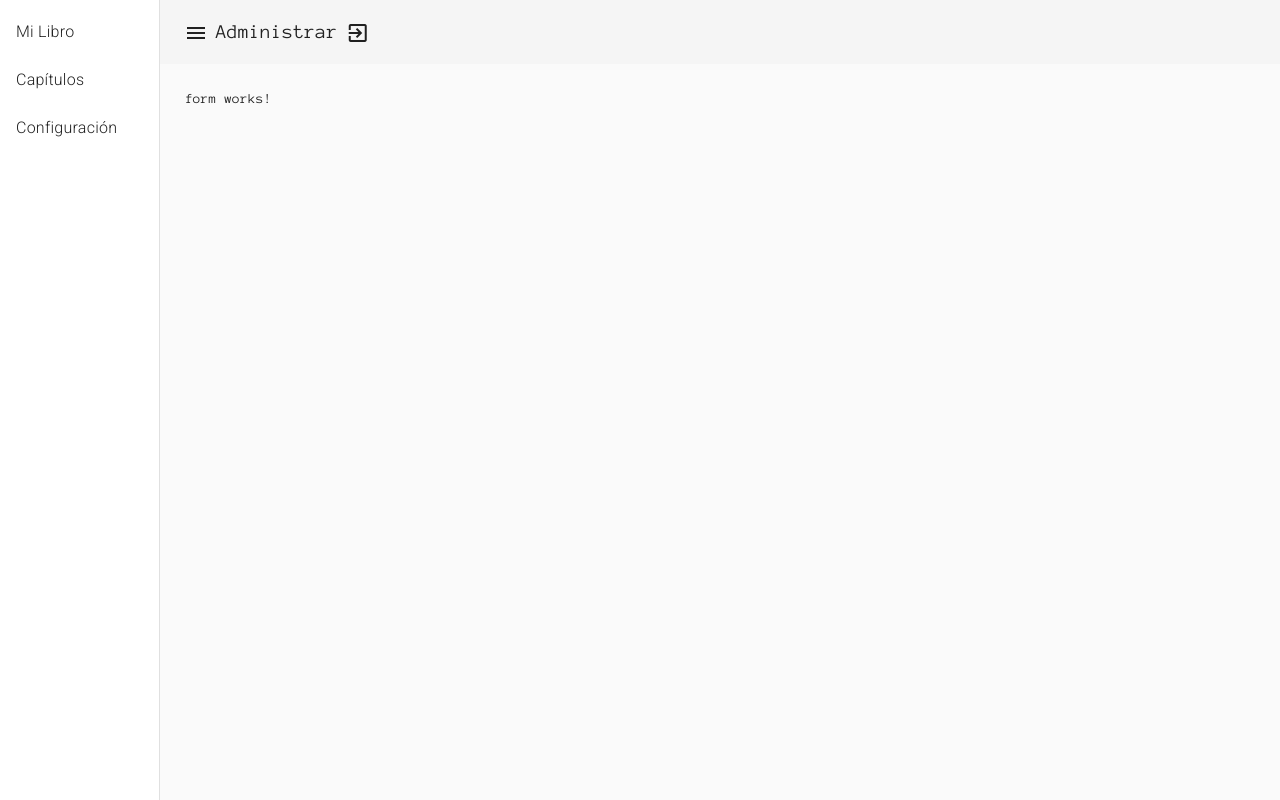
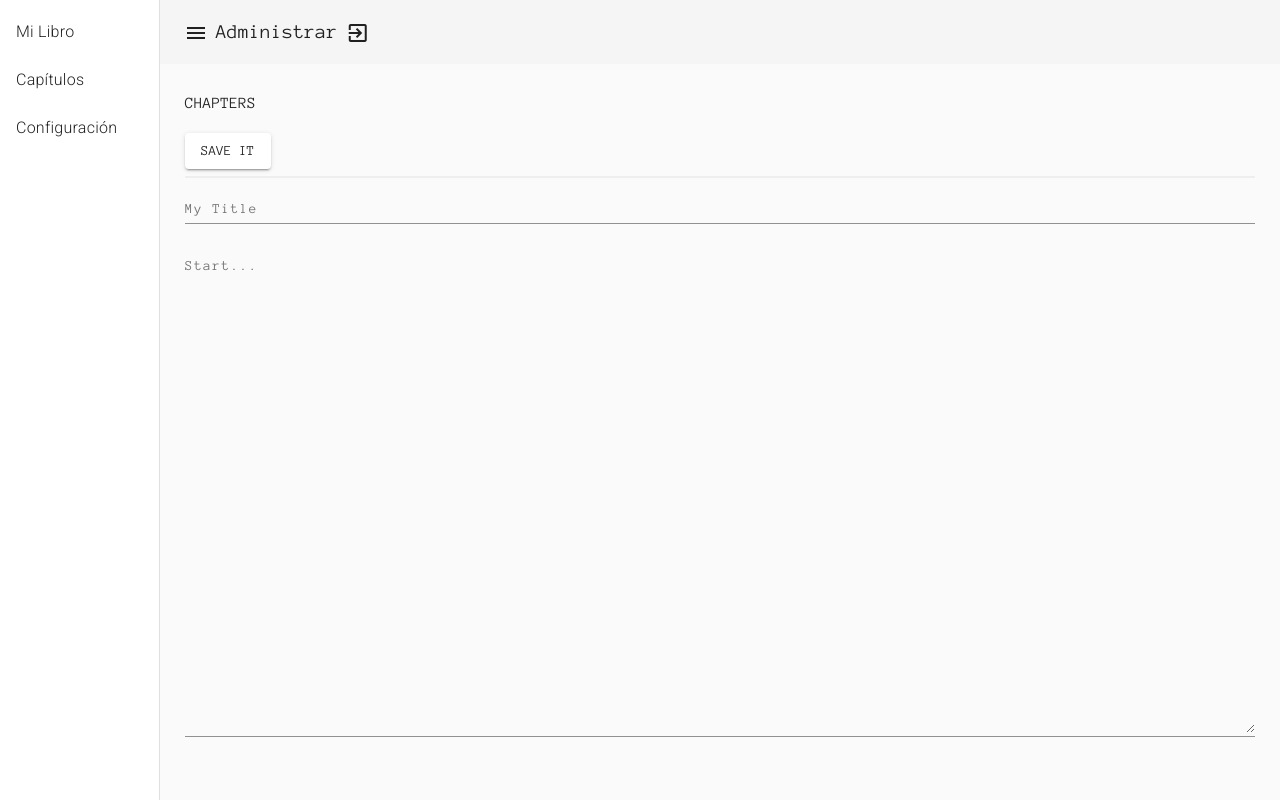
Before and after one commit to INNOVARE-SOFTWARE/selfmemory-angular-2021, an Angular app: page /memory/chapter/1 in a window 1280 px wide. Built offline with nearby package versions, Linux system fonts and the light colour scheme; no server answers; sample sign-in values are in the browser's storage.

Commit message:
set forms

```diff
--- a/src/app/ui/panel/chapter/form/form.component.html
+++ b/src/app/ui/panel/chapter/form/form.component.html
@@ -1 +1,15 @@
-<p>form works!</p>
+<div *ngIf="chapter">
+    <h3>CHAPTERS</h3>
+    <form #f="ngForm" (ngSubmit)="save()">
+        <button mat-raised-button type="submit">SAVE IT</button>
+        <hr/>
+        <mat-form-field class="width100">
+            <input matInput type="text" [ngModelOptions]="{standalone: true}" [(ngModel)]="chapter.title"
+                placeholder="My Title">
+        </mat-form-field>
+        <mat-form-field class="width100">
+            <textarea matInput rows="30" [ngModelOptions]="{standalone: true}" [(ngModel)]="chapter.text"
+                placeholder="Start..."></textarea>
+        </mat-form-field>
+    </form>
+</div>
--- a/src/app/ui/panel/chapter/form/form.component.ts
+++ b/src/app/ui/panel/chapter/form/form.component.ts
@@ -1,4 +1,5 @@
 import { Component, OnInit } from '@angular/core';
+import { Chapter } from 'src/app/models/chapter';
 
 @Component({
   selector: 'app-form',
@@ -7,9 +8,15 @@ import { Component, OnInit } from '@angular/core';
 })
 export class FormComponent implements OnInit {
 
+  chapter=new Chapter()
+
   constructor() { }
 
   ngOnInit(): void {
   }
 
+  save() {
+
+  }
+
 }
--- a/src/app/ui/panel/chapter/list/list.component.html
+++ b/src/app/ui/panel/chapter/list/list.component.html
@@ -1 +1,23 @@
-<p>list works!</p>
+<div>
+    <table class="table table-striped">
+        <thead>
+            <tr>
+                <th>Date</th>
+                <th>Title</th>
+                <th>Delete</th>
+            </tr>
+        </thead>
+        <tbody>
+            <tr *ngFor="let item of chapters; let i = index">
+                <td>{{item.created | date: 'dd-MM-yyyy'}}</td>
+                <td> <button mat-button routerLink="/memory/chapter/{{item.id}}" color="primary">
+                        {{item.title}}</button>
+                </td>
+
+                <td>
+                    <button mat-button (click)="remove(item.id, i)" color="warn">Delete</button>
+                </td>
+            </tr>
+        </tbody>
+    </table>
+</div>
--- a/src/app/ui/panel/chapter/list/list.component.ts
+++ b/src/app/ui/panel/chapter/list/list.component.ts
@@ -1,4 +1,5 @@
 import { Component, OnInit } from '@angular/core';
+import { Chapter } from 'src/app/models/chapter';
 
 @Component({
   selector: 'app-list',
@@ -6,7 +7,7 @@ import { Component, OnInit } from '@angular/core';
   styleUrls: ['./list.component.css']
 })
 export class ListComponent implements OnInit {
-
+  chapters: Chapter[]
   constructor() { }
 
   ngOnInit(): void {
```
